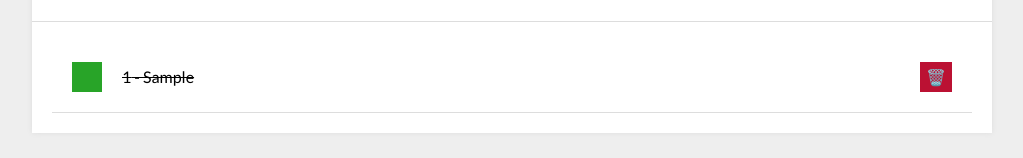
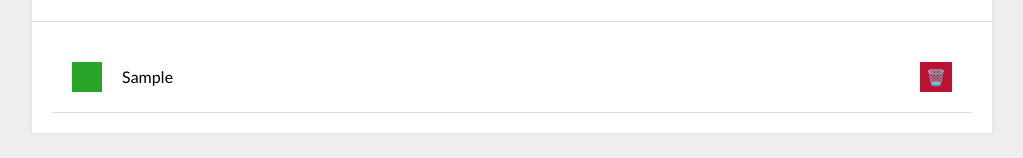
Before and after one commit to bartoszsmorawski/todos-list-react, a React (Create React App) app: page / in a window 1280 px wide. Both pictures are taken after typing "Sample" into the empty fields and a click on the button "Dodaj zadanie". Shown: the part 296-454 px from the top of the page, without its empty margins (128-1151 px from the left). Built offline with nearby package versions, Linux system fonts and the light colour scheme.

Commit message:
correcting the code that checks whether the content of the task is not empty

```diff
--- a/src/Tasks/index.js
+++ b/src/Tasks/index.js
@@ -16,9 +16,10 @@ const Tasks = ({ tasks, hideDone, removeTask, toggleTaskDone }) => (
           {task.done ? "✔" : ""}
         </button>
         <span
-          className={`list__item--done${task.done ? " list__item--done" : ""}`}
+          className={`$
+          {task.done ? "list__item--done" : ""}`}
         >
-          {task.id} - {task.content}
+          {task.content}
         </span>
         <button
           className="list__button list__button--remove"
```
